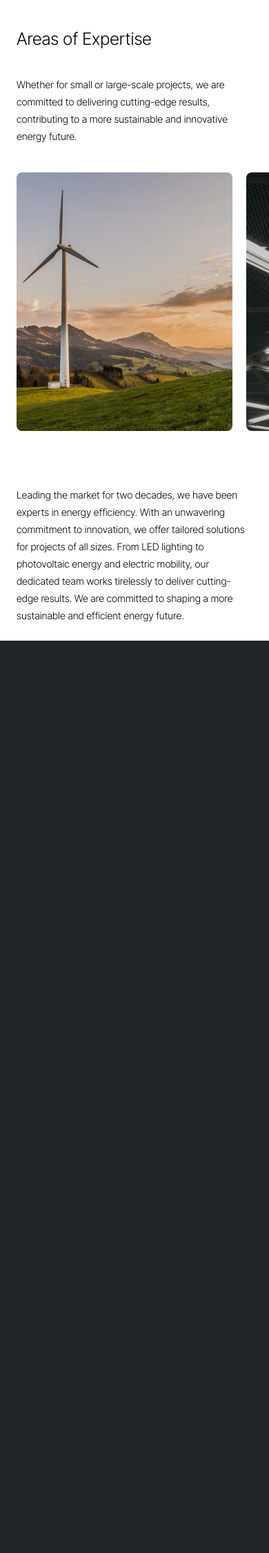
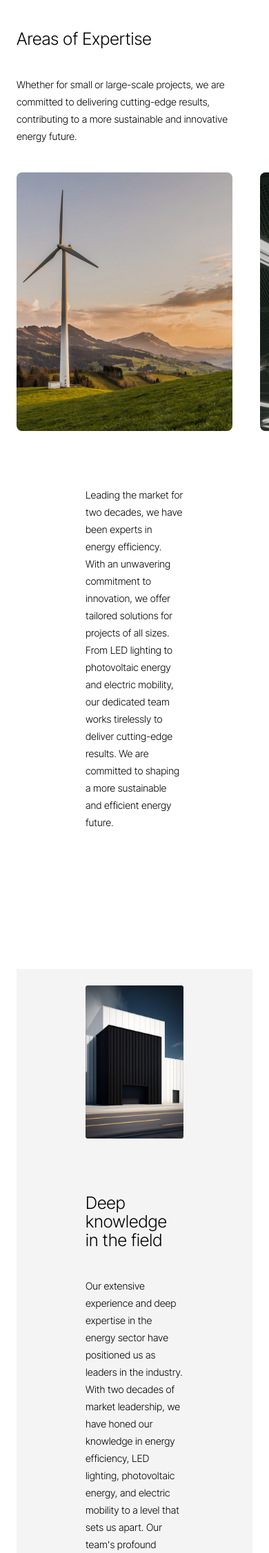
Before and after one commit to sryongkh/oakland-web, a PHP site: page / in a window 390 px wide. Shown: the part 1403-3655 px from the top of the page at 69% size. Before the commit the page ends 2332 px from the top, so only its background shows below. Run offline with PHP 8.4, Linux system fonts and the light colour scheme.

Commit message:
Section learn more

```diff
--- a/assets/css/responsive.css
+++ b/assets/css/responsive.css
@@ -14,10 +14,44 @@
 @media (max-width: 1399.98px) {
 }
 @media (max-width: 1199.98px) {
+  section[data-section="home-learnmore"] {
+    --gap: 80px;
+  }
 }
 @media (max-width: 1023.98px) {
 }
 @media (max-width: 991.98px) {
+  section[data-section="home-hero"] .container {
+    padding: 2rem;
+  }
+  section[data-section="home-expertise"] {
+    padding-right: 0;
+  }
+  section[data-section="home-expertise"] .grid-expertise {
+    width: max-content;
+  }
+  section[data-section="home-expertise"] .expertise-item {
+    max-width: 313px;
+    max-height: 375px;
+  }
+  section[data-section="home-expertise"] .expertise-item:last-child {
+    margin-right: 20px;
+  }
+  section[data-section="home-learnmore"] .learnmore-section {
+    height: 100%;
+    padding-block: var(--p-inline-mobile);
+  }
+  section[data-section="home-learnmore"] > p {
+    padding-inline: var(--p-inline);
+    margin-left: 0;
+  }
+  section[data-section="home-learnmore"] .learnmore-section .wrapper {
+    flex-wrap: wrap;
+    justify-content: center
+  }
+  section[data-section="home-learnmore"] .learnmore-section .wrapper > * {
+    margin: 0;
+  }
 }
 @media (max-width: 767.98px) {
   section[data-section="home-hero"] {
--- a/assets/css/theme.css
+++ b/assets/css/theme.css
@@ -207,24 +207,52 @@ section[data-section="home-expertise"] .grid-expertise {
   display: grid;
   grid-template-columns: repeat(4, 1fr);
   grid-gap: 1.25rem;
-  width: max-content;
 }
 section[data-section="home-expertise"] .scrolling-ctn {
   overflow-x: auto;
 }
-section[data-section="home-expertise"] .grid-expertise .expertise-item {
-  width: 313px;
-  height: 375px;
+section[data-section="home-expertise"] .expertise-item {
+  width: 100%;
   border-radius: 0.5rem;
   overflow: hidden;
 }
-section[data-section="home-expertise"] .grid-expertise .expertise-item * {
+section[data-section="home-expertise"] .expertise-item * {
   width: inherit;
   height: inherit;
 }
+section[data-section="home-learnmore"] {
+  --gap: 155px;
+  --max-w: 787px;
+
+  min-height: 100vh;
+}
+section[data-section="home-learnmore"] > p {
+  max-width: var(--max-w);
+  margin-left: calc((380px + var(--gap)) + var(--p-inline));
+  padding-inline-end: var(--p-inline);
+}
 section[data-section="home-learnmore"] .learnmore-section {
-  height: 60%;
+  height: 590px;
   background: var(--c-lightgrey);
+  margin-top: 200px;
+  padding-inline: var(--p-inline);
+}
+section[data-section="home-learnmore"] .learnmore-section .wrapper {
+  display: flex;
+  grid-gap: var(--gap);
+}
+section[data-section="home-learnmore"] .learnmore-section .wrapper > * {
+  margin-top: -4rem;
+}
+section[data-section="home-learnmore"] .learnmore-section .wrapper > *:is(img) {
+  height: 100%;
+}
+section[data-section="home-learnmore"] .learnmore-section .context {
+  display: flex;
+  flex-direction: column;
+  grid-gap: 40px;
+  max-width: 787px;
+  margin: auto 0;
 }
 /* BUTTON */
 .btn {
@@ -237,4 +265,12 @@ section[data-section="home-learnmore"] .learnmore-section {
   text-align: center;
   border-radius: 4rem;
 }
+.btn-2 {
+  font-size: var(--size-body);
+  line-height: var(--size-body-lh);
+  text-transform: capitalize;
+}
+.btn-2::after {
+  content: "";
+}
 /* END: BUTTON */
--- a/index.php
+++ b/index.php
@@ -34,6 +34,15 @@
   <section data-section="home-learnmore">
     <p class="fluid-body">Leading the market for two decades, we have been experts in energy efficiency. With an unwavering commitment to innovation, we offer tailored solutions for projects of all sizes. From LED lighting to photovoltaic energy and electric mobility, our dedicated team works tirelessly to deliver cutting-edge results. We are committed to shaping a more sustainable and efficient energy future.</p>
     <div class="learnmore-section">
+      <div class="wrapper">
+        <img src="<?php $root; ?>assets/media/section-desc.png" alt="">
+        <div class="context">
+          <h2 class="fluid-heading-2">Deep knowledge in the field</h2>
+          <p class="fluid-body">Our extensive experience and deep expertise in the energy sector have positioned us as leaders in the industry. With two decades of market leadership, we have honed our knowledge in energy efficiency, LED lighting, photovoltaic energy, and electric mobility to a level that sets us apart. Our team's profound understanding of these domains enables us to provide innovative, tailored solutions that not only meet but exceed the expectations of our clients.</p>
+          <a href="btn-2">Learn more</a>
+        </div>
+      </div>
+
     </div>
   </section>
 </main>
```
